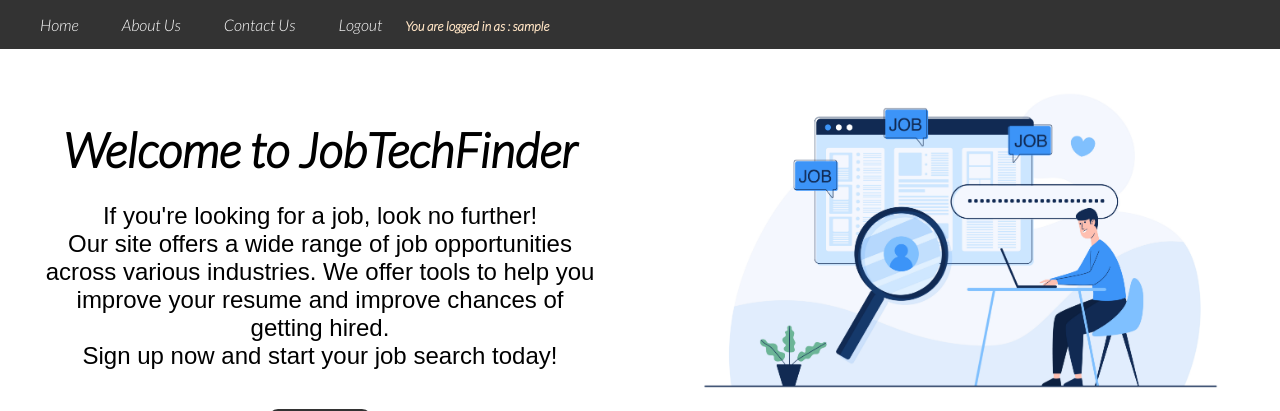
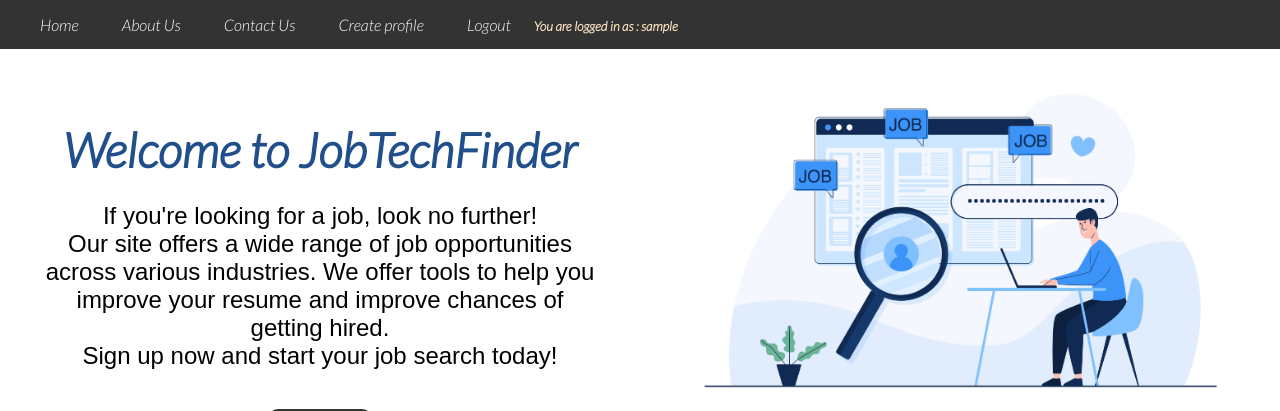
Before and after one commit to TopazAakal/JuniorTechFinder, a Django app: page / in a window 1280 px wide. Shown: the top 411 px of the page. Run offline with Django 4.2, Linux system fonts and the light colour scheme; the visitor is signed in with stand-in values (Sample User, id 1); some web fonts are replaced.

Commit message:
fixing navbar

```diff
--- a/Core/templates/base.html
+++ b/Core/templates/base.html
@@ -24,6 +24,7 @@
                 <li><a href="#">About Us</a></li>
                 <li><a href="#">Contact Us</a></li>
                 {% if user.is_authenticated %}
+                <li><a href="createProfile/">Create profile</a></li>
                 <li>
                     <form method="POST" action="{% url 'logout' %}">
                         {% csrf_token %}
--- a/Core/templates/home.html
+++ b/Core/templates/home.html
@@ -6,7 +6,7 @@
 <main class="main-container">
     <div class="content-container">
         <strong>
-            <h1>Welcome to JobTechFinder</h1>
+            <h1 style="color: #204f8c;">Welcome to JobTechFinder</h1>
         </strong>
         <p>If you're looking for a job, look no further! <br>
             Our site offers a wide range of job opportunities across various industries.
```
